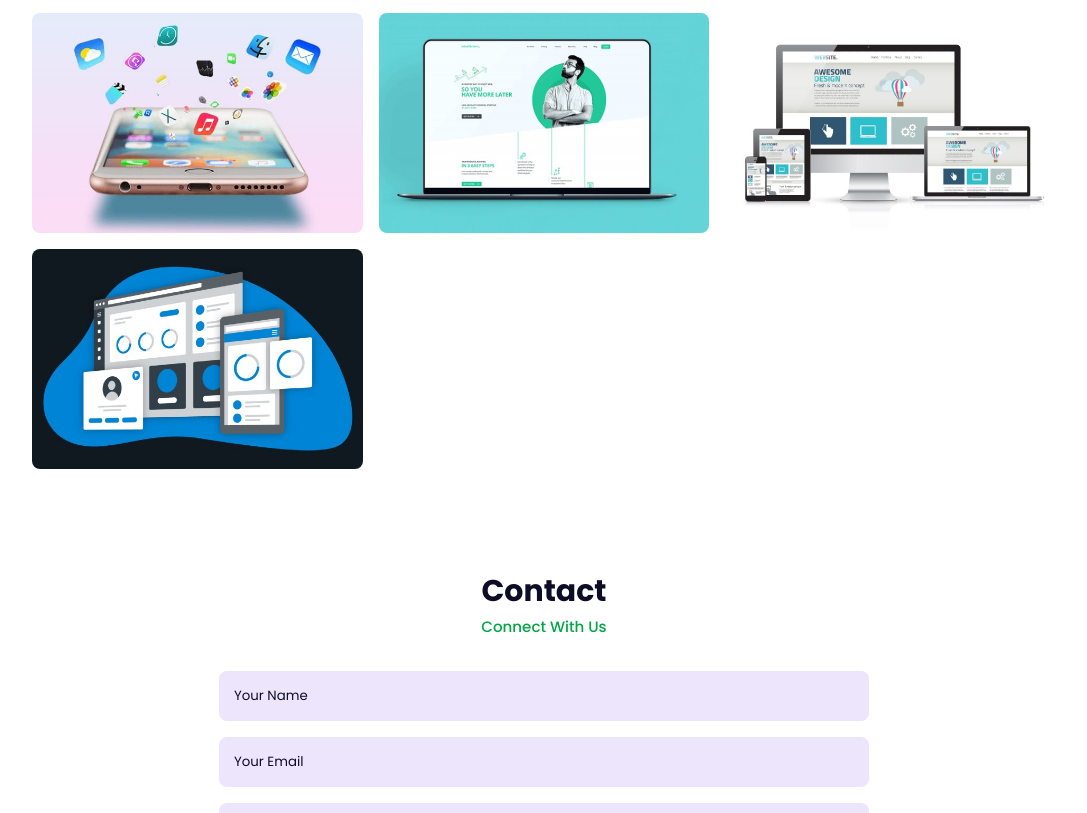
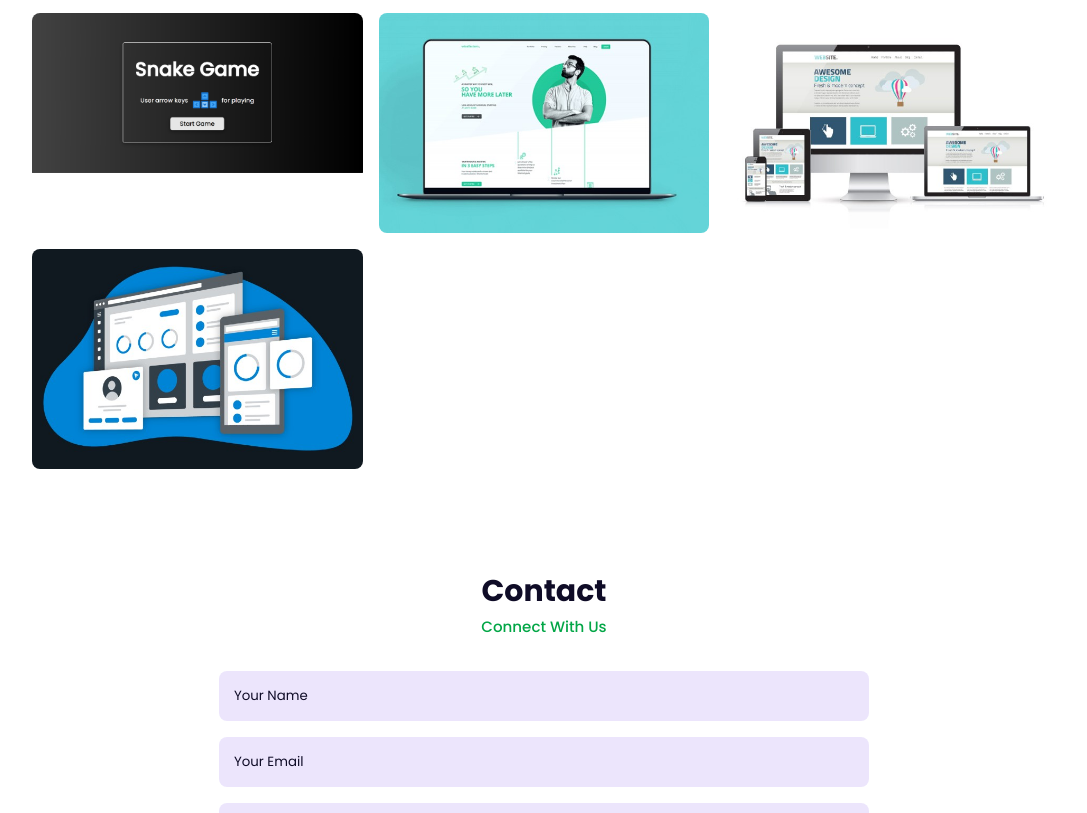
Before and after one commit to yudha-kusumah/yudas-porto, a plain HTML site: page index.html in a window 1280 px wide. Shown: the part 2786-3599 px from the top of the page, without its empty margins (96-1183 px from the left). Drawn offline with nearby package versions, Linux system fonts and the light colour scheme.

Commit message:
add game

```diff
--- a/index.html
+++ b/index.html
@@ -184,7 +184,9 @@
                 </a>
             </div>
             <div class="portfolio-img">
-                <img src="blog-4.jpg" alt="">
+                <a href="https://game-snake-mauve.vercel.app/">
+                    <img src="game-snake.png" alt="">
+                </a>
             </div>
             <div class="portfolio-img">
                 <img src="blog-5.jpg" alt="">
```
Also changed, not shown: game-snake.png (added).
